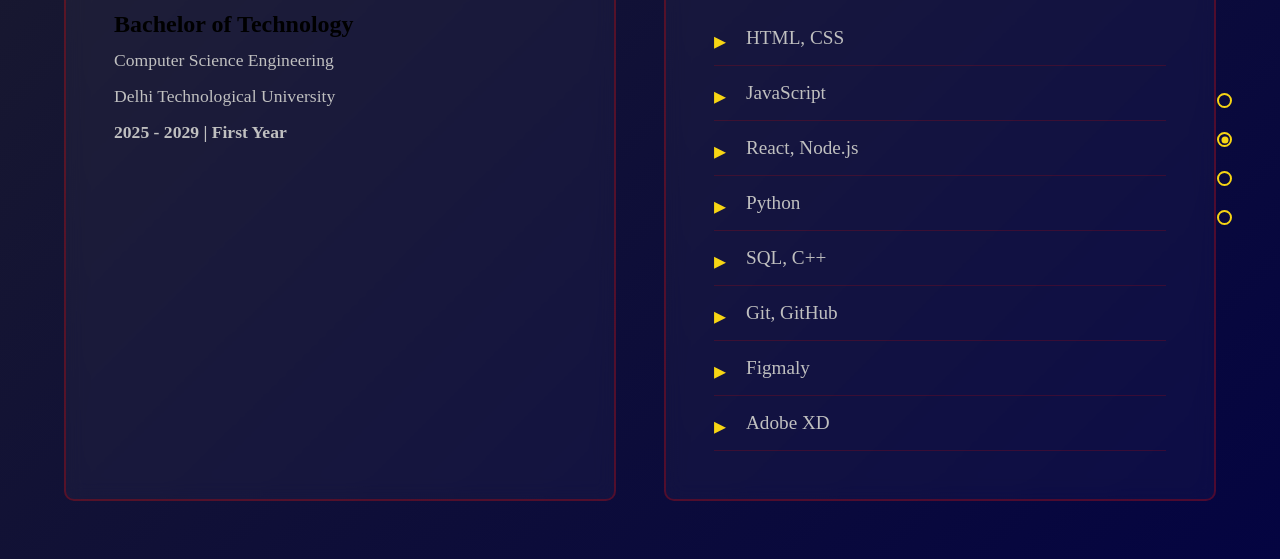
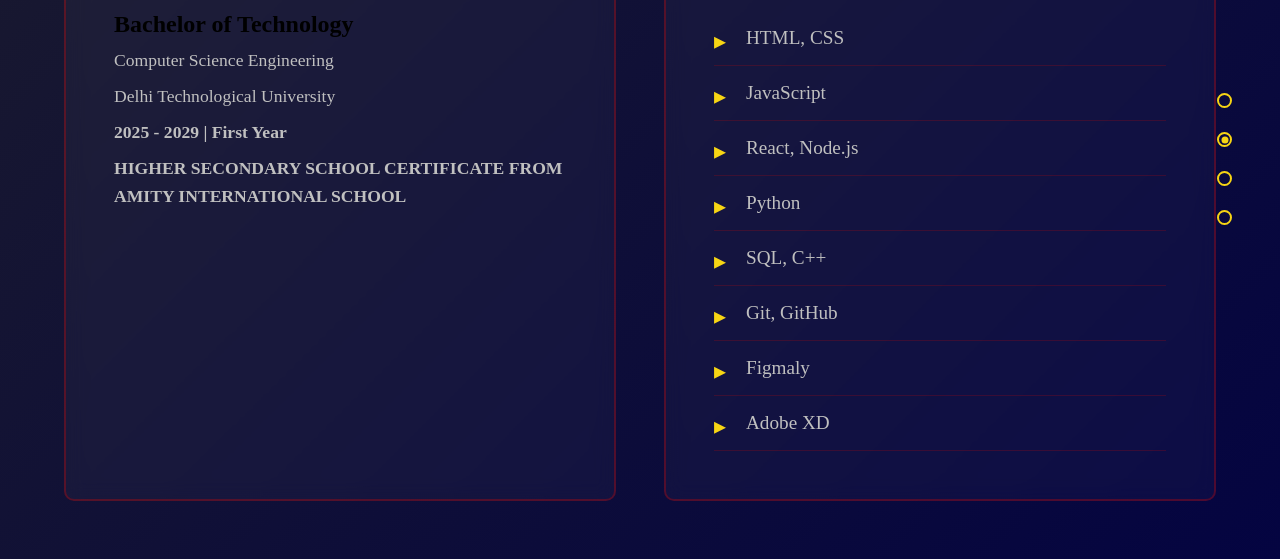
Before and after one commit to kvselvan8-del/kvselvan8-del.github.io, a plain HTML site: page index.html in a window 1280 px wide. Both pictures are taken after a click on the button "STATS". Shown: the part 241-800 px from the top of the page. Drawn offline with Linux system fonts and the light colour scheme.

Commit message:
Change image source and enhance education section
Updated image source and added education details.

```diff
--- a/index.html
+++ b/index.html
@@ -800,7 +800,7 @@
                 <div class="home-image">
                     <div class="racing-number-bg">01</div>
                     <div class="image-wrapper">
-                        <img src="https://via.placeholder.com/450" alt="K. Vetriselvan">
+                        <img src="Photo.jpeg" alt="K. Vetriselvan">
                     </div>
                 </div>
             </div>
@@ -816,7 +816,9 @@
                         <h4>Bachelor of Technology</h4>
                         <p>Computer Science Engineering</p>
                         <p>Delhi Technological University</p>
-                        <p><strong>2025 - 2029 | First Year</strong></p>
+                        <p><strong>2025 - 2029 | First Year
+                        <p>HIGHER SECONDARY SCHOOL CERTIFICATE FROM AMITY INTERNATIONAL SCHOOL</p>
+                        </strong></p>
                     </div>
                     <div class="edu-card">
                         <h3>⚡STRENGTHS</h3>
```
